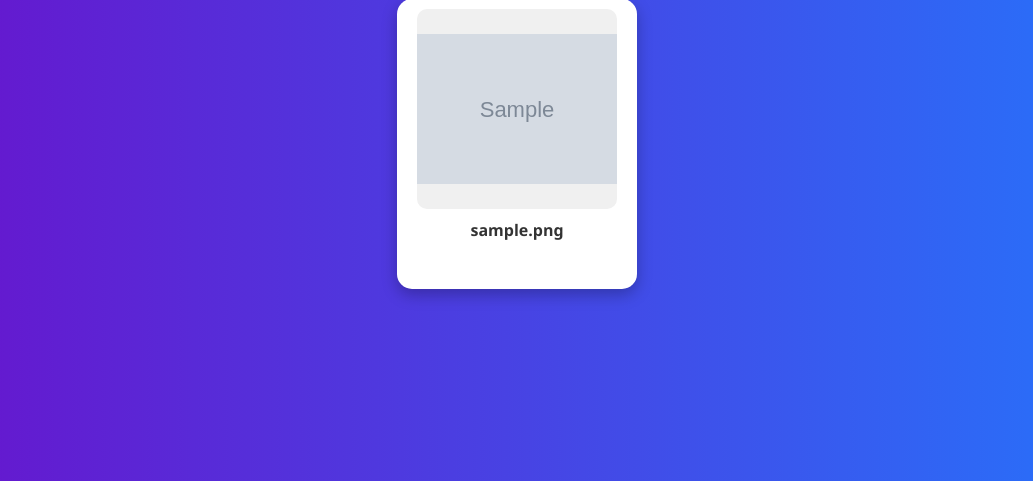
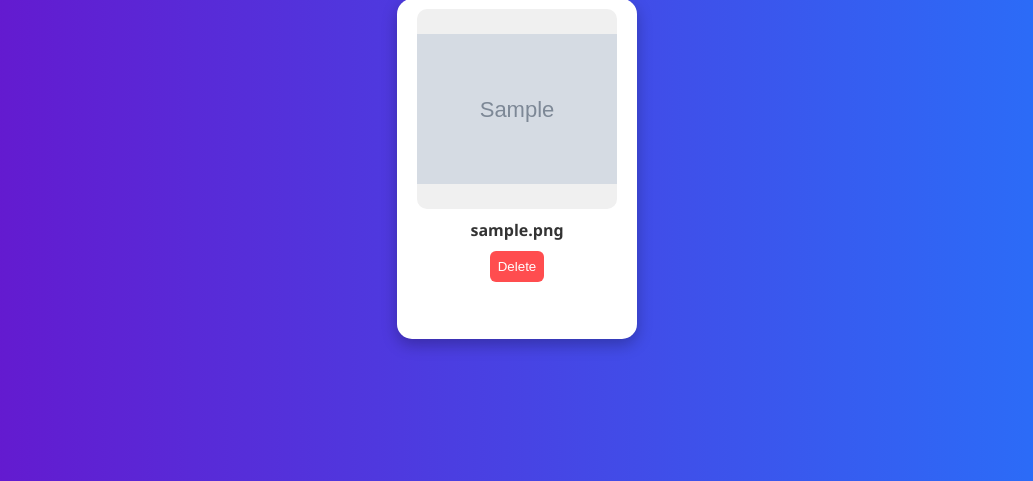
Before and after one commit to Namra2511/Flask-app, a Flask app: template templates/index.html in a window 1280 px wide. Shown: the part 399-880 px from the top of the page, without its empty margins (123-1156 px from the left). Run offline with Flask 3, Linux system fonts and the light colour scheme; the template is opened without the code that fills it: most values are stand-ins (such as "Sample title", 1, 10 or a date in 2020); grey boxes marked "Sample" are stand-in pictures.

Commit message:
added delete functionality

```diff
--- a/app.py
+++ b/app.py
@@ -29,7 +29,7 @@ def index():
             # Create safe file name (user input + keep original extension)
             file_name = secure_filename(file_name) + os.path.splitext(file.filename)[1]
 
-            # Upload to S3 (make public)
+            # Upload to S3
             s3.upload_fileobj(file, S3_BUCKET, file_name)
 
         return redirect(url_for('index'))
@@ -50,10 +50,19 @@ def gallery():
         f"https://{S3_BUCKET}.s3.{S3_REGION}.amazonaws.com/{obj['Key']}"
         for obj in objects
     ]
-
     html = "".join([f'<img src="{url}" alt="Image">' for url in image_urls])
     return html
 
+# 🗑 Delete endpoint
+@app.route('/delete', methods=['POST'])
+def delete_file():
+    file_name = request.form.get('file_name')
+    if file_name:
+        try:
+            s3.delete_object(Bucket=S3_BUCKET, Key=file_name)
+        except Exception as e:
+            return f"Error deleting {file_name}: {str(e)}", 500
+    return redirect(url_for('index'))
+
 if __name__ == '__main__':
-    # Only for local dev. In Docker, Gunicorn runs it.
     app.run(debug=True, host="0.0.0.0", port=5000)
--- a/templates/index.html
+++ b/templates/index.html
@@ -61,11 +61,6 @@
             background-color: #6a11cb;
         }
 
-        .upload-card button:disabled {
-            background-color: #999;
-            cursor: not-allowed;
-        }
-
         #gallery {
             display: flex;
             flex-wrap: wrap;
@@ -88,7 +83,7 @@
             flex-direction: column;
             align-items: center;
             width: 220px;
-            min-height: 270px;
+            min-height: 320px;
         }
 
         .image-card:hover {
@@ -110,6 +105,22 @@
             font-weight: bold;
             color: #333;
             word-break: break-word;
+            margin-bottom: 10px;
+        }
+
+        .image-card form button {
+            background-color: #ff4d4f;
+            padding: 8px;
+            color: white;
+            border: none;
+            border-radius: 6px;
+            cursor: pointer;
+            width: 100%;
+            transition: 0.3s;
+        }
+
+        .image-card form button:hover {
+            background-color: #d9363e;
         }
 
         #overlay {
@@ -137,7 +148,7 @@
 </head>
 <body>
 
-    <h1>Namra  Image Gallery</h1>
+<h1>Namra Image Gallery</h1>
 
 <div class="upload-card">
     <form id="uploadForm" enctype="multipart/form-data">
@@ -150,9 +161,14 @@
 <div id="gallery">
     {% if image_urls %}
         {% for url in image_urls %}
+            {% set filename = url.split('/')[-1] %}
             <div class="image-card">
                 <img src="{{ url }}" alt="Image">
-                    <div class="caption">{{ url.split('/')[-1] }}</div>
+                <div class="caption">{{ filename }}</div>
+                <form action="/delete" method="POST" onsubmit="return confirm('Are you sure you want to delete {{ filename }}?');">
+                    <input type="hidden" name="file_name" value="{{ filename }}">
+                    <button type="submit">Delete</button>
+                </form>
             </div>
         {% endfor %}
     {% else %}
@@ -165,12 +181,7 @@
 <script>
 const form = document.getElementById('uploadForm');
 const uploadBtn = document.getElementById('uploadBtn');
-        const galleryDiv = document.getElementById('gallery');
 const overlay = document.getElementById('overlay');
-
-        function renderGallery(html) {
-            galleryDiv.innerHTML = html;
-        }
 
 form.addEventListener('submit', async function(e) {
     e.preventDefault();
@@ -187,7 +198,6 @@
 
         if (response.ok) {
             form.reset();
-                    // Automatically reload page after successful upload to fix image sizes
             window.location.reload();
         } else {
             alert('Upload failed!');
```
Also changed, not shown: .github/workflows/deploy.yaml. Lines whose indentation alone changed are shown as unchanged.
